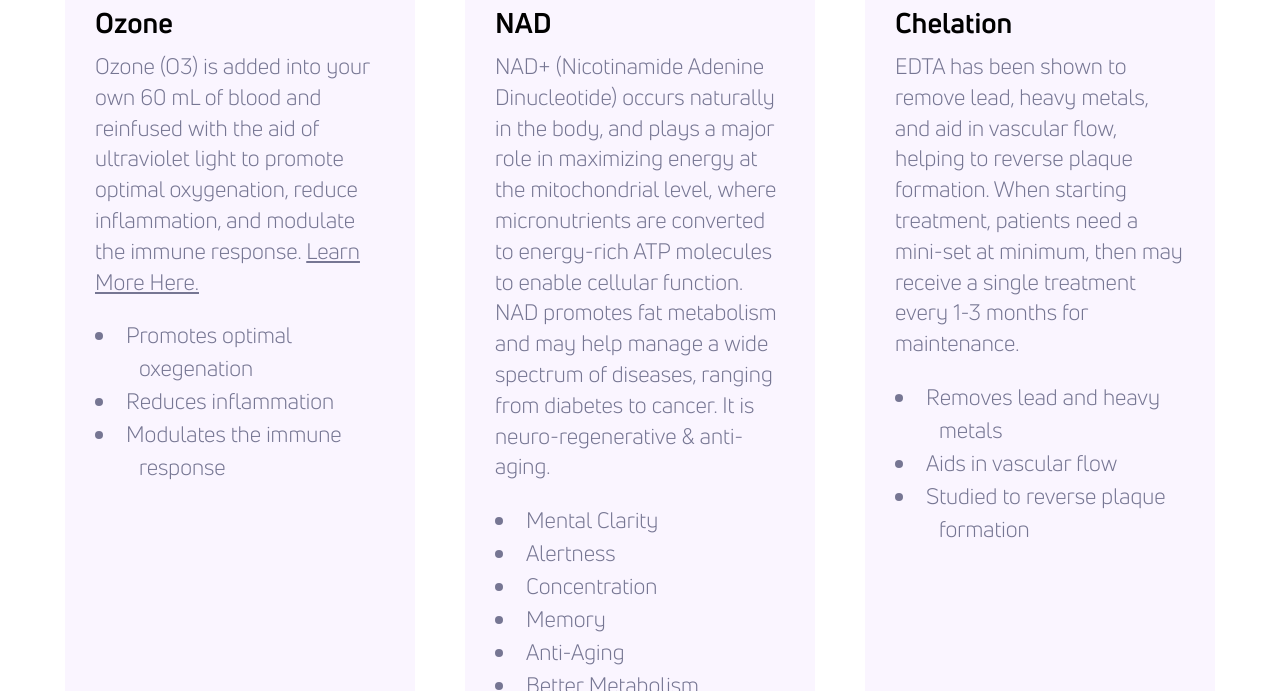
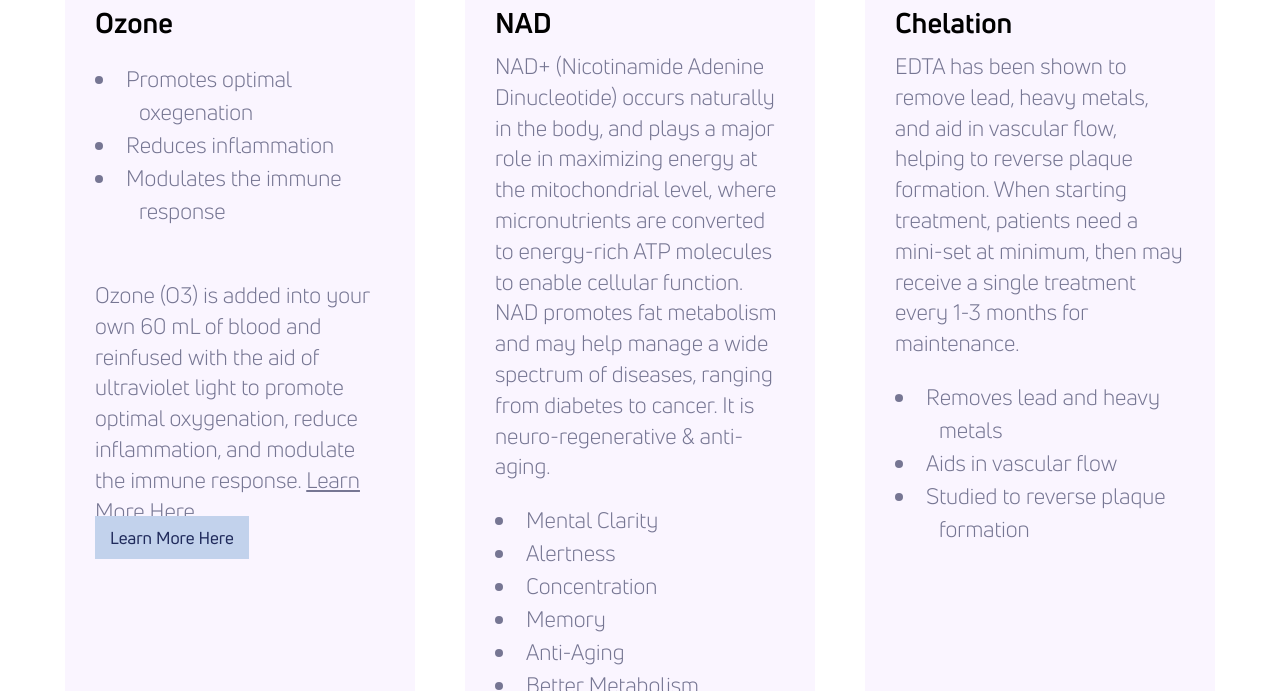
Before and after one commit to theneverwoods/gerstenberg.clinic, a Jekyll site: the page built from services/iv.html, in a window 1280 px wide and 900 px high, scrolled down 1937 px, cut to the strip 209-900 px from the top of the window. Built offline with Jekyll 4.4.1, drawn with Linux system fonts in a browser that asks for light colours.

Commit message:
Update iv.html

```diff
--- a/services/iv.html
+++ b/services/iv.html
@@ -41,12 +41,13 @@ keywords: "IV Solutions, IV infusion, ozone UBI, chelation, NAD, Gerstenberg, Ge
 
 	<div class="third card light">
 		<h3>Ozone</h3>
-        <p>Ozone (O3) is added into your own 60 mL of blood and reinfused with the aid of ultraviolet light to promote optimal oxygenation, reduce inflammation, and modulate the immune response. <a href=/pdf/ivmenu.pdf target="_blank">Learn More Here.</a></p>
-		<ul>
+        <ul>
             <li>Promotes optimal oxegenation</li>
             <li>Reduces inflammation</li>
             <li>Modulates the immune response</li>
         </ul>
+        <p>Ozone (O3) is added into your own 60 mL of blood and reinfused with the aid of ultraviolet light to promote optimal oxygenation, reduce inflammation, and modulate the immune response. <a href=/pdf/ivmenu.pdf target="_blank">Learn More Here.</a></p>
+        <a href="https://us18.campaign-archive.com/?u=3bdf416b29288fcc89abfd51c&id=a1f9f3c46a" target="_blank" class="btn">Learn More Here</a>
 	</div>
 
     <div class="third card light">
```
